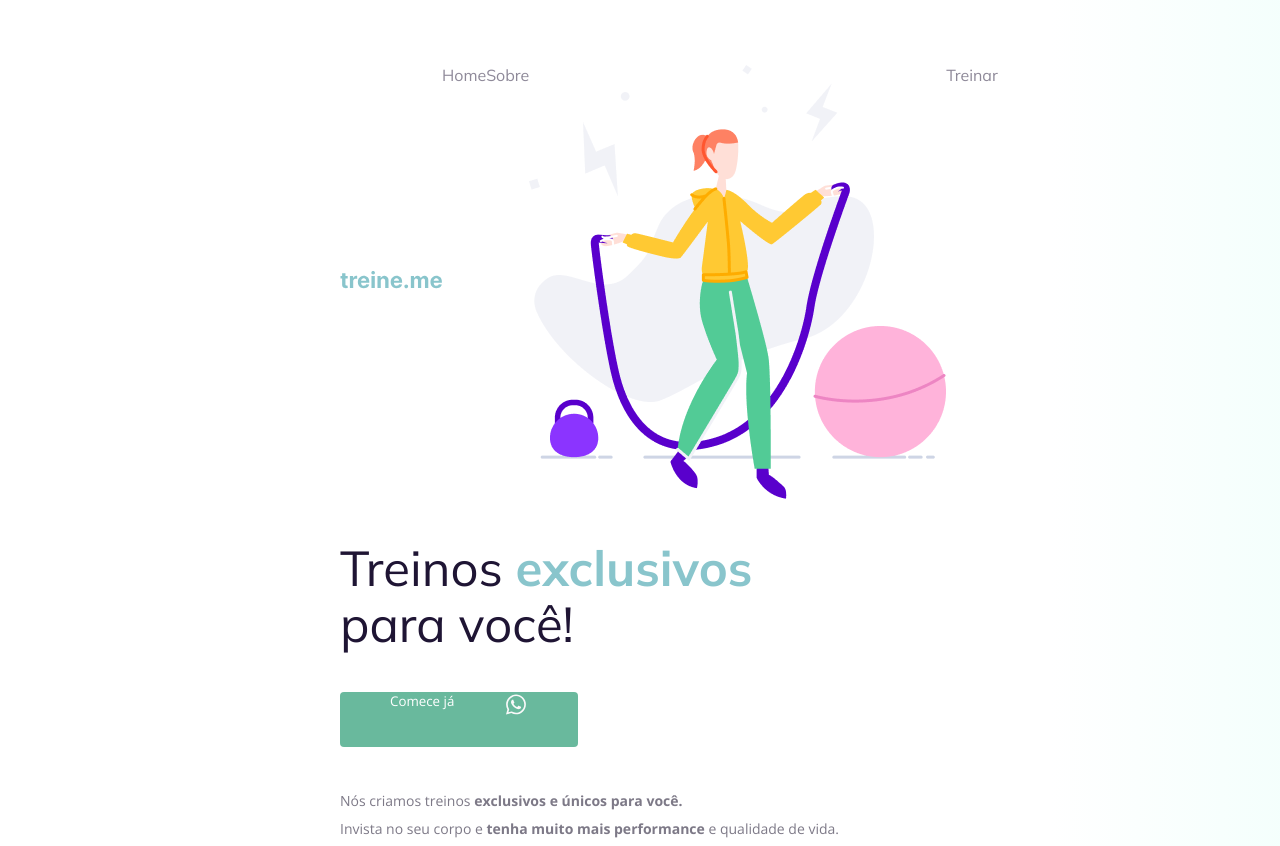
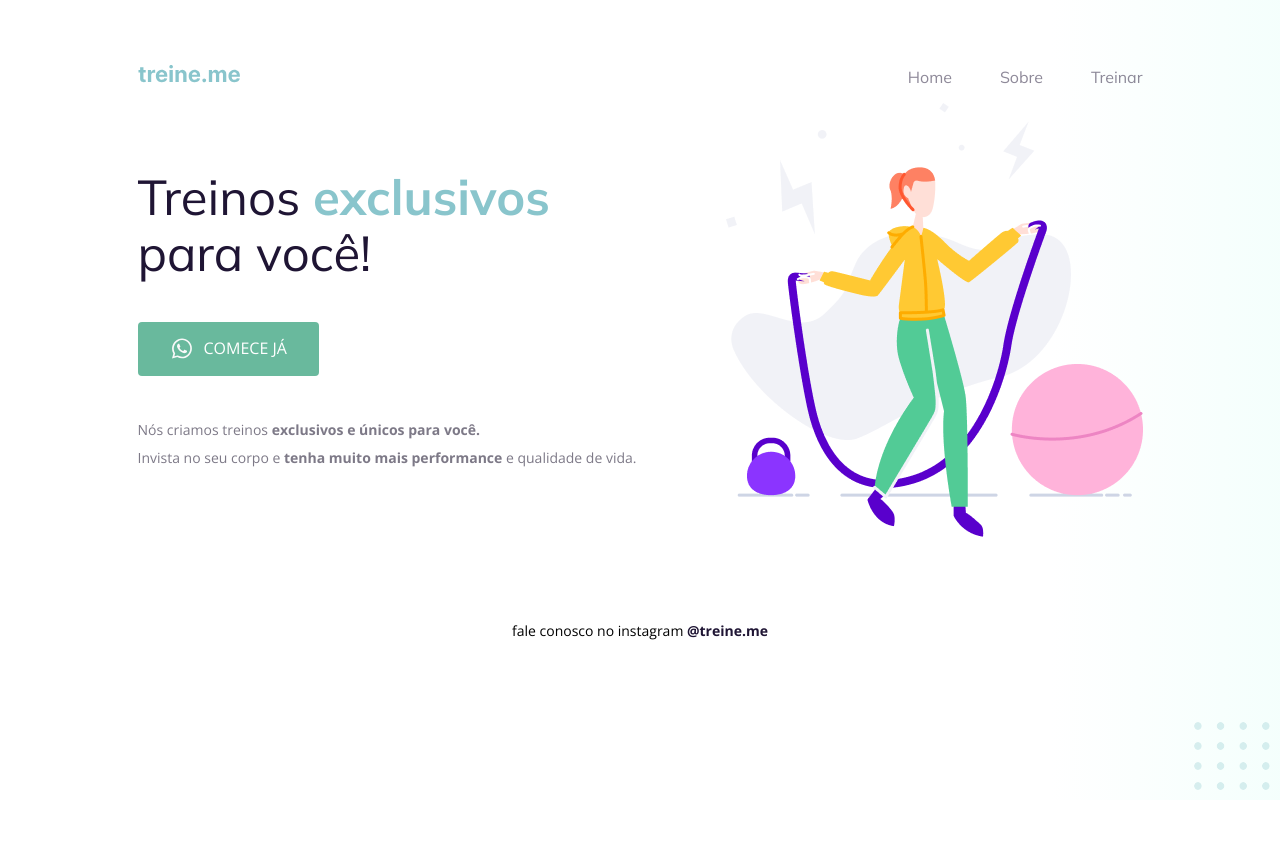
Before and after one commit to auriliosantos/explorer-desafio-bugs2, a plain HTML site: page index.html in a window 1280 px wide. Shown: the top 846 px of the page. After the commit the page ends 800 px from the top, so only its background shows below. Drawn offline with nearby package versions, Linux system fonts and the light colour scheme.

Commit message:
fixing layout

```diff
--- a/index.html
+++ b/index.html
@@ -22,7 +22,6 @@
           <ul>
             <li><a href="#">Home</a></li>
             <li><a href="#">Sobre</a></li>
-            <img src="images/img.png" alt="Desenho de uma mulher pulando corta numa academia.">
             <li><a href="#">Treinar</a></li>
           </ul>
       </nav>
@@ -31,8 +30,8 @@
           <section>
             <h1>Treinos <span>exclusivos</span> para você!</h1>
             <button>
-              Comece já
               <img src="images/whats.svg" alt="Ícone do whatsapp">
+              COMECE JÁ
 
             </button>
 
@@ -42,7 +41,7 @@
             </p>
 
           </section>
-
+          <img src="images/img.png" alt="Desenho de uma mulher pulando corta numa academia.">
       </main>
 
       <footer>
--- a/style.css
+++ b/style.css
@@ -9,21 +9,26 @@ body {
   }
 
   .page {
-    width: 600px;
     margin: 0 auto;
     padding-top: 65px;
+    display: flex;
+    flex-direction: column;
+    justify-content: center;
+    align-items: center;
   }
 
   nav {
     display: flex;
-    justify-content: start;
+    justify-content: space-between;
     align-items: center;
 
     margin-bottom: 15px;
+    width: 1005px;
   }
 
   ul {
     display: flex;
+    gap: 48px;
     list-style: none;
     margin: 0;
     padding: 0;
@@ -41,6 +46,15 @@ body {
   ul li a:hover {
     font-weight: bold;
     opacity: 1;
+  }
+
+  main {
+    display: flex;
+    flex-direction: row;
+    align-items: center;
+    justify-content: space-between;
+
+    width: 1005px;
   }
 
   h1,
@@ -74,14 +88,20 @@ body {
   button {
     color: white;
     font-family: "Open Sans", sans-serif;
+    text-align: center;
+    font-size: 16px;
+    font-style: normal;
+    font-weight: 400;
+    line-height: normal;
 
     background: #69B99D;
     border: 0;
-    padding: 0 50px 30px;
+    padding: 14px 32px 15px 32px;;
 
     display: flex;
-    justify-content: space-around;
-    gap: 50px;
+    justify-content: center;
+    align-items: center;
+    gap: 10px;
 
     border-radius: 4px;
 
@@ -106,6 +126,7 @@ body {
   }
 
   #balls {
-      bottom: 0;
-      right: 0;
+    position: fixed;
+    bottom: 0;
+    right: 0;
   }
```
